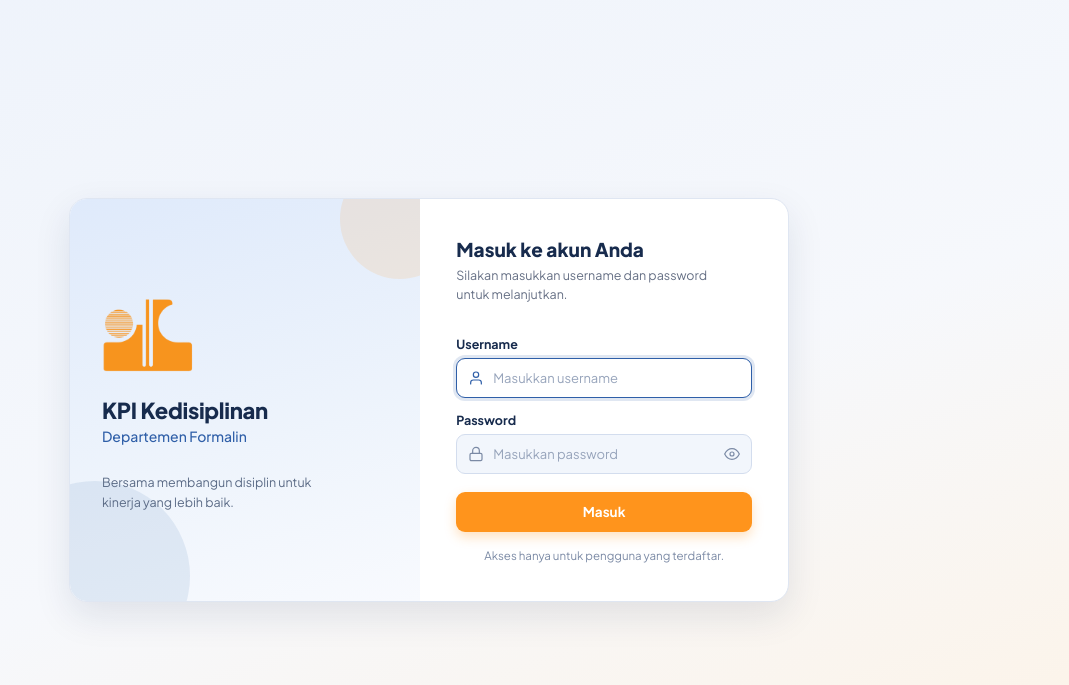
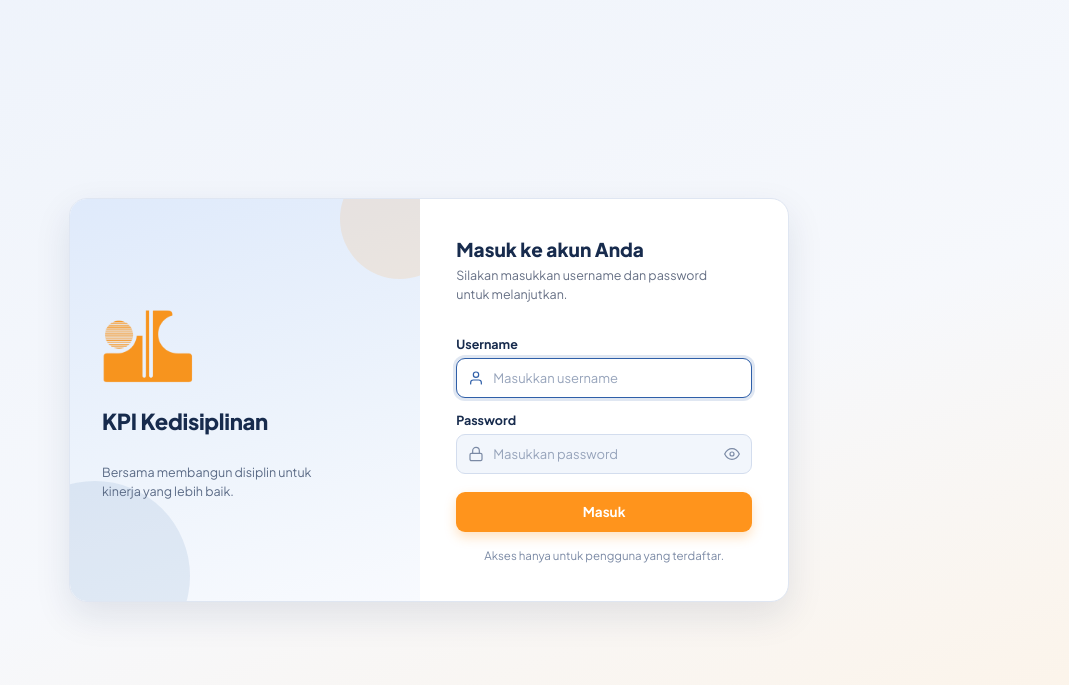
Before and after one commit to Zidnifar/kpi-disiplin, a Laravel app: page /login in a window 1280 px wide. Shown: the top 685 px of the page, without its empty margins (211-1280 px from the left). Run offline with Laravel 12, Linux system fonts and the light colour scheme.

Commit message:
Tampilan login

```diff
--- a/resources/views/auth/login.blade.php
+++ b/resources/views/auth/login.blade.php
@@ -268,7 +268,6 @@
         <div class="brand">
             <img src="{{ asset('images/logo.png') }}" alt="Logo PT. Intanwijaya" onerror="this.remove();">
             <h1>KPI Kedisiplinan</h1>
-            <p>Departemen Formalin</p>
         </div>
         <p class="tagline">Bersama membangun disiplin untuk kinerja yang lebih baik.</p>
     </aside>
```
